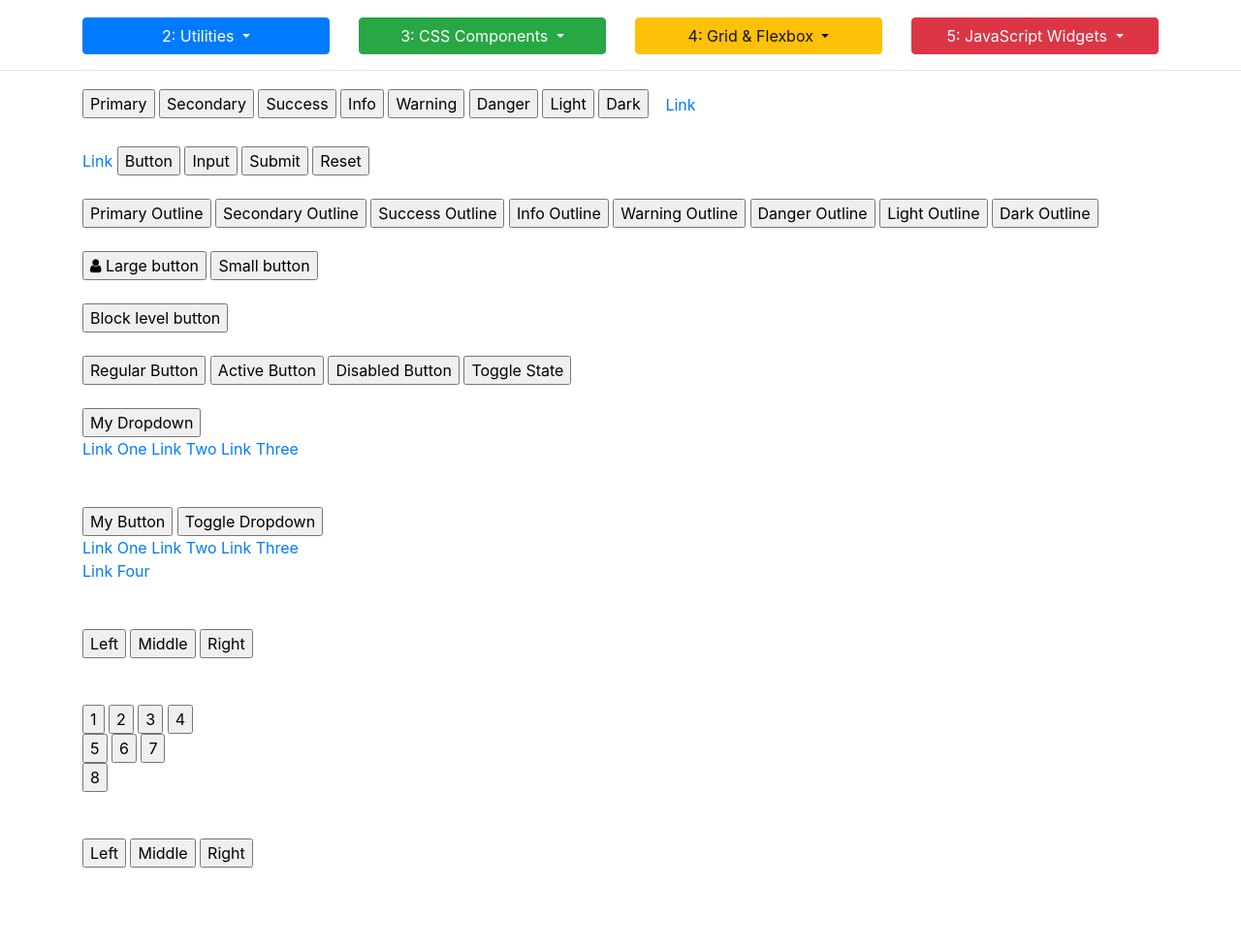
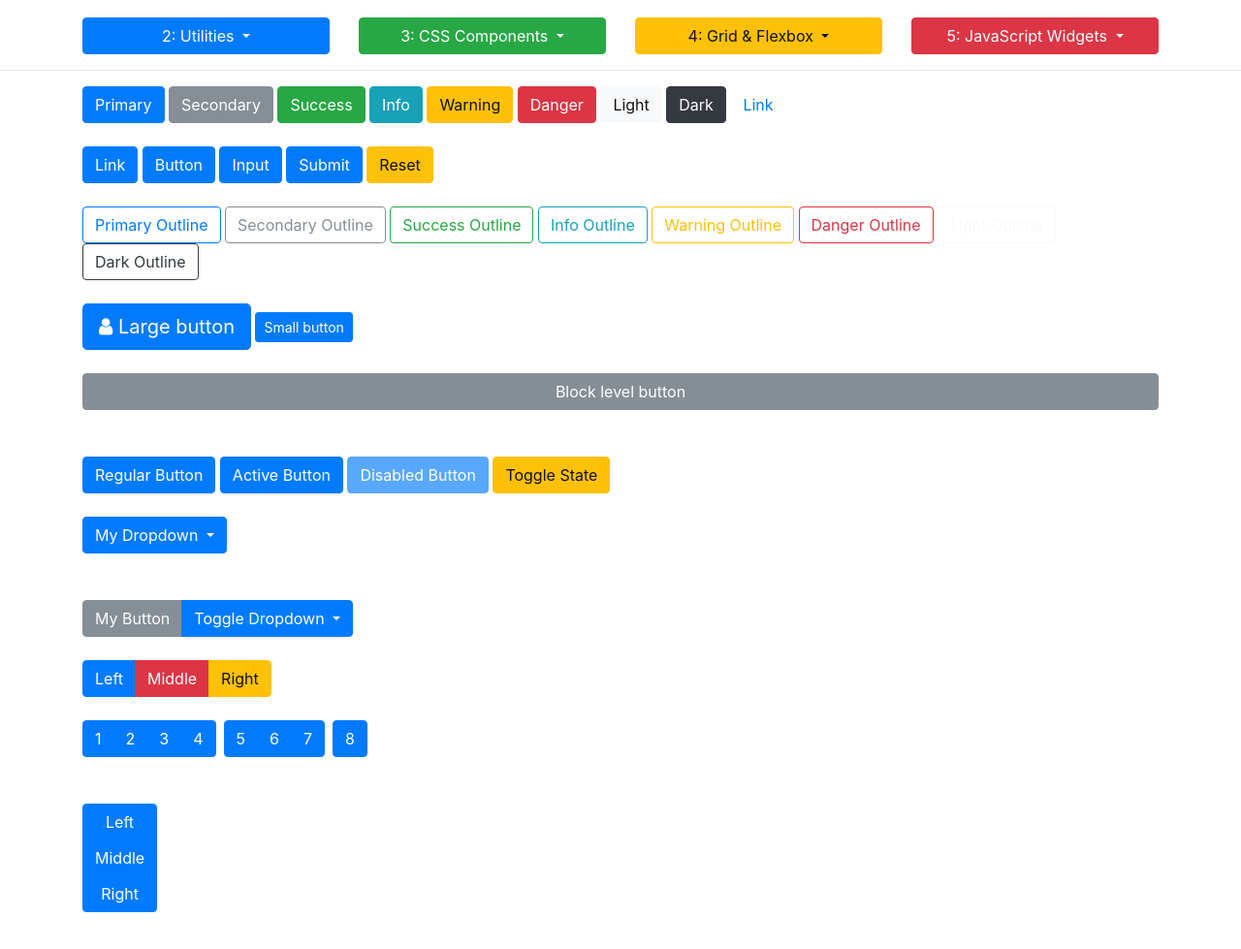
Before and after one commit to JamesBlocker/bootcamp-course, a plain HTML site: page bootstrap_sandbox_starter/3_2_buttons.html in a window 1280 px wide. Shown: the part 109-1088 px from the top of the page at 97% size. Drawn offline with nearby package versions, Linux system fonts and the light colour scheme.

Commit message:
start work on buttons and navbar

```diff
--- a/bootstrap_sandbox_starter/3_2_buttons.html
+++ b/bootstrap_sandbox_starter/3_2_buttons.html
@@ -83,83 +83,84 @@
         <!--########################START HERE#########################-->
 
         <!-- BUTTONS -->
-        <button type="button">Primary</button>
-        <button type="button">Secondary</button>
-        <button type="button">Success</button>
-        <button type="button">Info</button>
-        <button type="button">Warning</button>
-        <button type="button">Danger</button>
-        <button type="button">Light</button>
-        <button type="button">Dark</button>
+        <button type="button" class="btn btn-primary">Primary</button>
+        <button type="button" class="btn btn-secondary">Secondary</button>
+        <button type="button" class="btn btn-success">Success</button>
+        <button type="button" class="btn btn-info">Info</button>
+        <button type="button" class="btn btn-warning">Warning</button>
+        <button type="button" class="btn btn-danger">Danger</button>
+        <button type="button" class="btn btn-light">Light</button>
+        <button type="button" class="btn btn-dark">Dark</button>
         <button class="btn btn-link">Link</button>
 
         <br><br>
 
         <!-- BUTTON TAGS -->
-        <a href="#" role="button">Link</a>
-        <button type="submit">Button</button>
-        <input type="button" value="Input">
-        <input type="submit" value="Submit">
-        <input type="reset" value="Reset">
+        <a  class="btn btn-primary" href="#" role="button">Link</a>
+        <button  class="btn btn-primary"type="submit">Button</button>
+        <input  class="btn btn-primary"type="button" value="Input">
+        <input class="btn btn-primary" type="submit" value="Submit">
+        <input  class="btn btn-warning" type="reset" value="Reset">
 
         <br><br>
 
         <!-- OUTLINE BUTTONS -->
-        <button type="button">Primary Outline</button>
-        <button type="button">Secondary Outline</button>
-        <button type="button">Success Outline</button>
-        <button type="button">Info Outline</button>
-        <button type="button">Warning Outline</button>
-        <button type="button">Danger Outline</button>
-        <button type="button">Light Outline</button>
-        <button type="button">Dark Outline</button>
+        <button  class="btn btn-outline-primary" type="button">Primary Outline</button>
+        <button  class="btn btn-outline-secondary" type="button">Secondary Outline</button>
+        <button  class="btn btn-outline-success" type="button">Success Outline</button>
+        <button class="btn btn-outline-info" type="button">Info Outline</button>
+        <button  class="btn btn-outline-warning" type="button">Warning Outline</button>
+        <button  class="btn btn-outline-danger" type="button">Danger Outline</button>
+        <button class="btn btn-outline-light" type="button">Light Outline</button>
+        <button  class="btn btn-outline-dark" type="button">Dark Outline</button>
 
         <br><br>
 
         <!-- BUTTON SIZES -->
-        <button type="button"><i class="fa fa-user"></i> Large button</button>
-        <button type="button">Small button</button>
+        <button  class="btn btn-primary btn-lg" type="button"><i class="fa fa-user"></i> Large button</button>
+        <button  class="btn btn-primary btn-sm"type="button">Small button</button>
         <br><br>
-        <button type="button">Block level button</button>
+        <button  class="btn btn-secondary btn-block"type="button">Block level button</button>
 
         <br><br>
 
         <!-- STATES -->
-        <button type="button">Regular Button</button>
-        <button type="button">Active Button</button>
-        <button type="button">Disabled Button</button>
+        <button class="btn btn-primary" type="button">Regular Button</button>
+        <button class="btn btn-primary btn-active" type="button">Active Button</button>
+        <button class="btn btn-primary disabled" type="button">Disabled Button</button>
 
-        <button type="button">
+        <button class="btn btn-warning" data-toggle="button" type="button">
             Toggle State
         </button>
 
         <br><br>
 
         <!-- BUTTON DROPDOWNS -->
-        <div>
-            <button type="button">
+        <div class="dropdown">
+            <button class="btn btn-primary dropdown-toggle" data-toggle="dropdown" type="button">
                 My Dropdown
             </button>
-            <div>
-                <a href="#">Link One</a>
-                <a href="#">Link Two</a>
-                <a href="#">Link Three</a>
+            <div class="dropdown-menu">
+                <a href="#"  class="dropdown-item">Link One</a>
+                <a href="#" class="dropdown-item">Link Two</a>
+                <a href="#" class="dropdown-item">Link Three</a>
             </div>
         </div>
 
         <br><br>
 
         <!-- SPLIT DROPDOWNS -->
-        <div>
-            <button type="button">My Button</button>
-            <button type="button">
+        <div class="btn-group">
+            <button  class="btn btn-secondary"type="button">My Button</button>
+            <button  class="btn btn-primary dropdown-toggle" data-toggle="dropdown" type="button">
                 <span>Toggle Dropdown</span>
             </button>
-            <div>
-                <a href="#">Link One</a>
-                <a href="#">Link Two</a>
-                <a href="#">Link Three</a>
-                <div></div>
+            <div class="dropdown-menu">
+                <a class="dropdown-item" href="#">Link One</a>
+                <a class="dropdown-item" href="#">Link One</a>
+                <a class="dropdown-item" href="#">Link Two</a>
+                <div class="dropdown-divider"></div>
+                <a class="dropdown-item" href="#">Link Three</a>
                 <a href="#">Link Four</a>
             </div>
         </div>
@@ -167,38 +168,38 @@
         <br><br>
 
         <!-- BUTTON GROUPS -->
-        <div>
-            <button type="button">Left</button>
-            <button type="button">Middle</button>
-            <button type="button">Right</button>
+        <div class="btn-group">
+            <button class="btn btn-primary" type="button">Left</button>
+            <button class="btn btn-danger" type="button">Middle</button>
+            <button class="btn btn-warning" type="button">Right</button>
         </div>
 
         <br></br>
 
         <!-- BUTTON TOOLBAR -->
-        <div>
-            <div>
-                <button type="button">1</button>
-                <button type="button">2</button>
-                <button type="button">3</button>
-                <button type="button">4</button>
+        <div class="btn-toolbar">
+            <div class="btn-group mr-2">
+                <button  class="btn btn-primary" type="button">1</button>
+                <button class="btn btn-primary" type="button">2</button>
+                <button class="btn btn-primary" type="button">3</button>
+                <button class="btn btn-primary" type="button">4</button>
+            </div>
+            <div class="btn-group mr-2">
+                <button class="btn btn-primary" class="btn btn-primary" type="button">5</button>
+                <button class="btn btn-primary" type="button">6</button>
+                <button class="btn btn-primary" type="button">7</button>
             </div>
             <div>
-                <button type="button">5</button>
-                <button type="button">6</button>
-                <button type="button">7</button>
-            </div>
-            <div>
-                <button type="button">8</button>
+                <button class="btn btn-primary" type="button">8</button>
             </div>
         </div>
 
         <br><br>
 
-        <div>
-            <button type="button">Left</button>
-            <button type="button">Middle</button>
-            <button type="button">Right</button>
+        <div class="btn-group-vertical">
+            <button class="btn btn-primary" type="button">Left</button>
+            <button class="btn btn-primary" type="button">Middle</button>
+            <button class="btn btn-primary" type="button">Right</button>
         </div>
 
     </div><!-- ./container -->
```
Also changed, not shown: bootstrap_sandbox_starter/3_3_navbar.html (+34 -13 lines).
